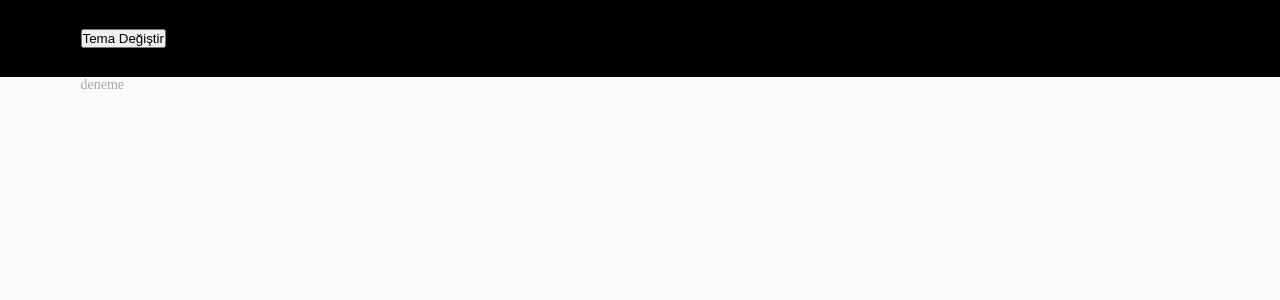
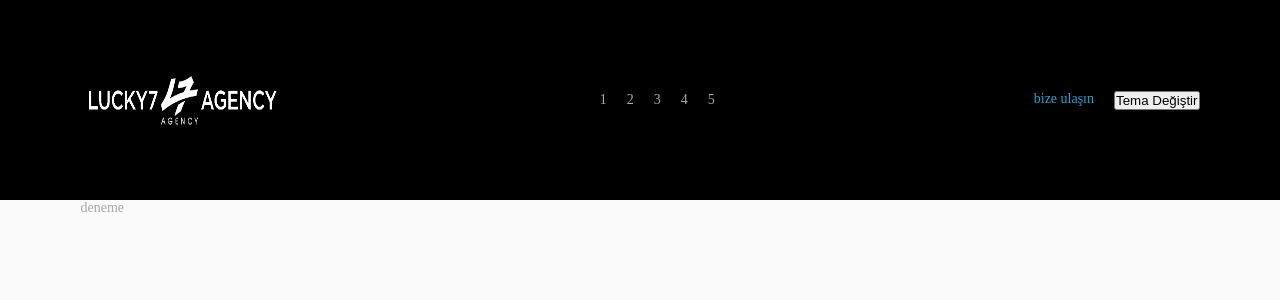
Before and after one commit to mse1im/lucky7agency, a Next.js app: page / in a window 1280 px wide. Shown: the top 300 px of the page. Built offline with nearby package versions, Linux system fonts and the light colour scheme.

Commit message:
feature-02 / logo temaya göre değişkenlik gösterecek şekilde ayarladım.

```diff
--- a/app/styles/global.scss
+++ b/app/styles/global.scss
@@ -23,3 +23,7 @@ a {
     color: $mainColor;
     text-decoration: none;
 }
+
+ul {
+    list-style-type: none;
+}
--- a/layout/components/header/Header.scss
+++ b/layout/components/header/Header.scss
@@ -5,5 +5,39 @@ header {
     display: flex;
     background-color: var(--mainColor);
     align-items: center;
-    height: 77px;
+    height: 200px;
+    justify-content: space-between;
+
+    >.container {
+      display: flex;
+      align-items: center;
+      justify-content: space-between;
+    }
+
+    image {
+
+    }
+
+    nav {
+      ul {
+        display: flex;
+        gap: 20px;
+        li {
+
+        }
+      }
+    }
+
+    .sub-menu {
+      display: flex;
+      gap: 20px;
+
+      a {
+
+      }
+
+      button {
+
+      }
+    }
   }
--- a/layout/components/header/Header.tsx
+++ b/layout/components/header/Header.tsx
@@ -1,13 +1,34 @@
 import { useTheme } from "@/layout/context/Theme";
+import whiteLogo from "../../../public/L7AgencySiyah2.png";
+import darkLogo from "../../../public/L7AgencyBeyaz2.png";
+import { useRouter } from "next/navigation";
 import Container from "../container/Container";
 import "./Header.scss";
+import Nav from "./Nav";
+import Image from "next/image";
 
 const Header: React.FC<IHeaderProps> = () => {
-  const { toggleTheme } = useTheme();
+  const { theme, toggleTheme } = useTheme();
+  const logo = theme === "light" ? whiteLogo : darkLogo;
+  const navigate = useRouter();
+  const goToHome = () => {
+    navigate.push("/");
+  };
   return (
     <header>
       <Container>
-      <button onClick={toggleTheme}>Tema Değiştir</button>
+        <Image
+          src={logo}
+          alt="Lucky 7 Agency"
+          width={200}
+          height={55}
+          onClick={goToHome}
+        />
+        <Nav />
+        <div className="sub-menu">
+          <a href="/">bize ulaşın</a>
+          <button onClick={toggleTheme}>Tema Değiştir</button>
+        </div>
       </Container>
     </header>
   );
--- /dev/null
+++ b/layout/components/header/Nav.tsx
@@ -0,0 +1,16 @@
+import "./Header.scss";
+
+const Nav: React.FC<IHeaderProps> = () => {
+  return (
+    <nav>
+        <ul>
+            <li>1</li>
+            <li>2</li>
+            <li>3</li>
+            <li>4</li>
+            <li>5</li>
+        </ul>
+    </nav>
+  );
+};
+export default Nav;
```
Also changed, not shown: public/L7AgencyBeyaz2.png (added), public/L7AgencySiyah2.png (added).
